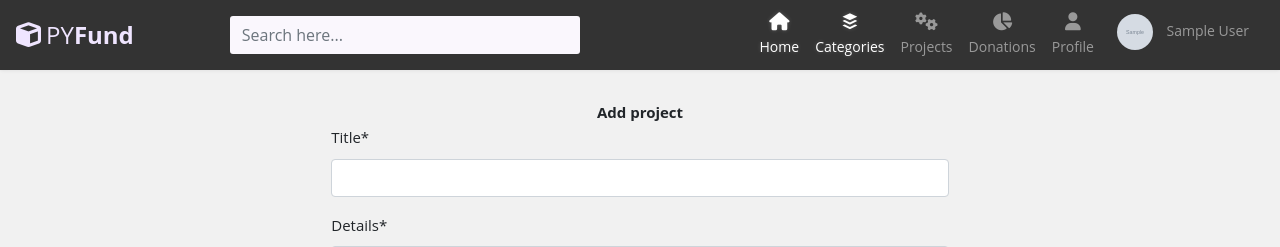
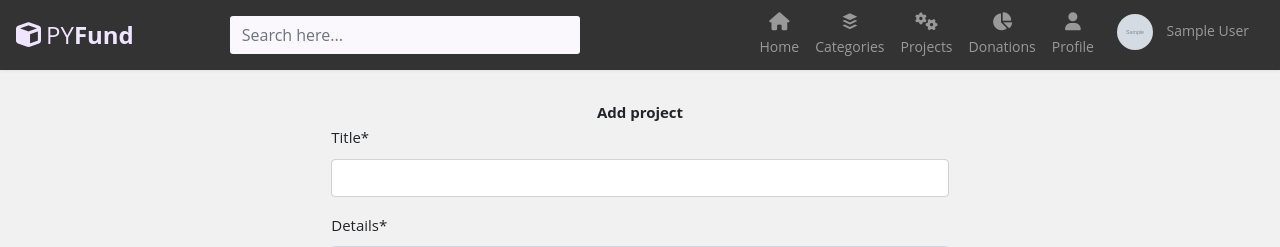
Before and after one commit to asaid-0/pyreads, a Django app: page /home/project/new in a window 1280 px wide. Shown: the top 247 px of the page. Run offline with Django 3.2, Linux system fonts and the light colour scheme; a user stored in the database is signed in; tables that the repository leaves empty hold one stand-in row (values such as "Sample post"); grey boxes marked "Sample" are stand-in pictures; some libraries are stand-ins or nearby versions.

Commit message:
fix home and categories active all time in navbar

```diff
--- a/templates/base.html
+++ b/templates/base.html
@@ -53,9 +53,9 @@
         </div>
       </form>
       <ul class="nav navbar-nav navbar-right ml-auto">
-        <li class="nav-item active"><a href="{% url 'home' %}" class="nav-link"><i
+        <li class="nav-item"><a href="{% url 'home' %}" class="nav-link"><i
               class="fa fa-home"></i><span>Home</span></a></li>
-        <li class="nav-item active"><a href="{% url 'get_categories' %}" class="nav-link"><i
+        <li class="nav-item"><a href="{% url 'get_categories' %}" class="nav-link"><i
               class="fab fa-buffer"></i><span>Categories</span></a></li>
         <li class="nav-item"><a href="{% url 'user_projects'  %}" class="nav-link"><i
               class="fa fa-gears"></i><span>Projects</span></a></li>
```
